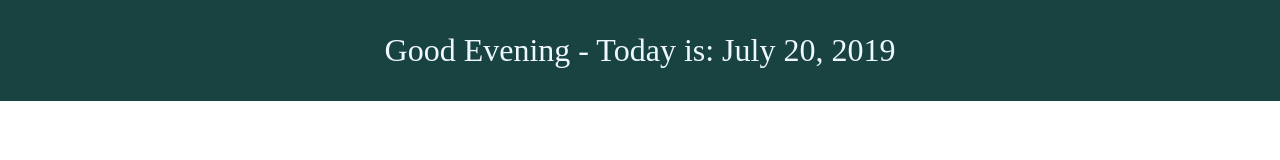
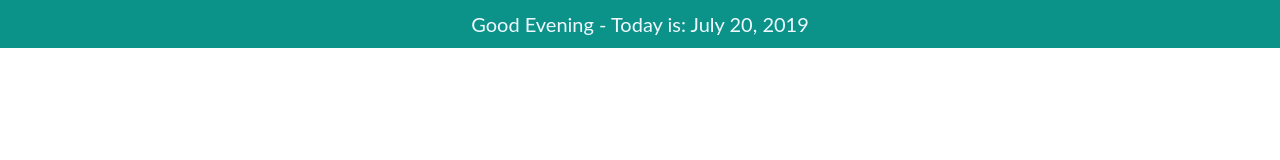
Before and after one commit to RobertYearling/time, a plain HTML site: page index.html in a window 1280 px wide. Drawn offline with Linux system fonts and the light colour scheme; files whose address does not match are found by name.

Commit message:
updated styling

```diff
--- a/style.css
+++ b/style.css
@@ -4,13 +4,19 @@
   box-sizing: border-box;
 }
 
-.clock {
-  background-color: rgb(24, 67, 64);
-  color: aliceblue;
-  font-size: 2rem;
-  padding: 2rem;
+@viewport {
+  width: 100%;
 }
 
-#date {
+.clock {
+  background-color: rgb(11, 147, 138);
+  color: aliceblue;
   text-align: center;
+  font-family: "Lato", sans-serif;
+  font-size: 1.25rem;
+  padding: .75rem;
 }
+
+#greeting {
+  font-size: 2.25rem;
+}
```
